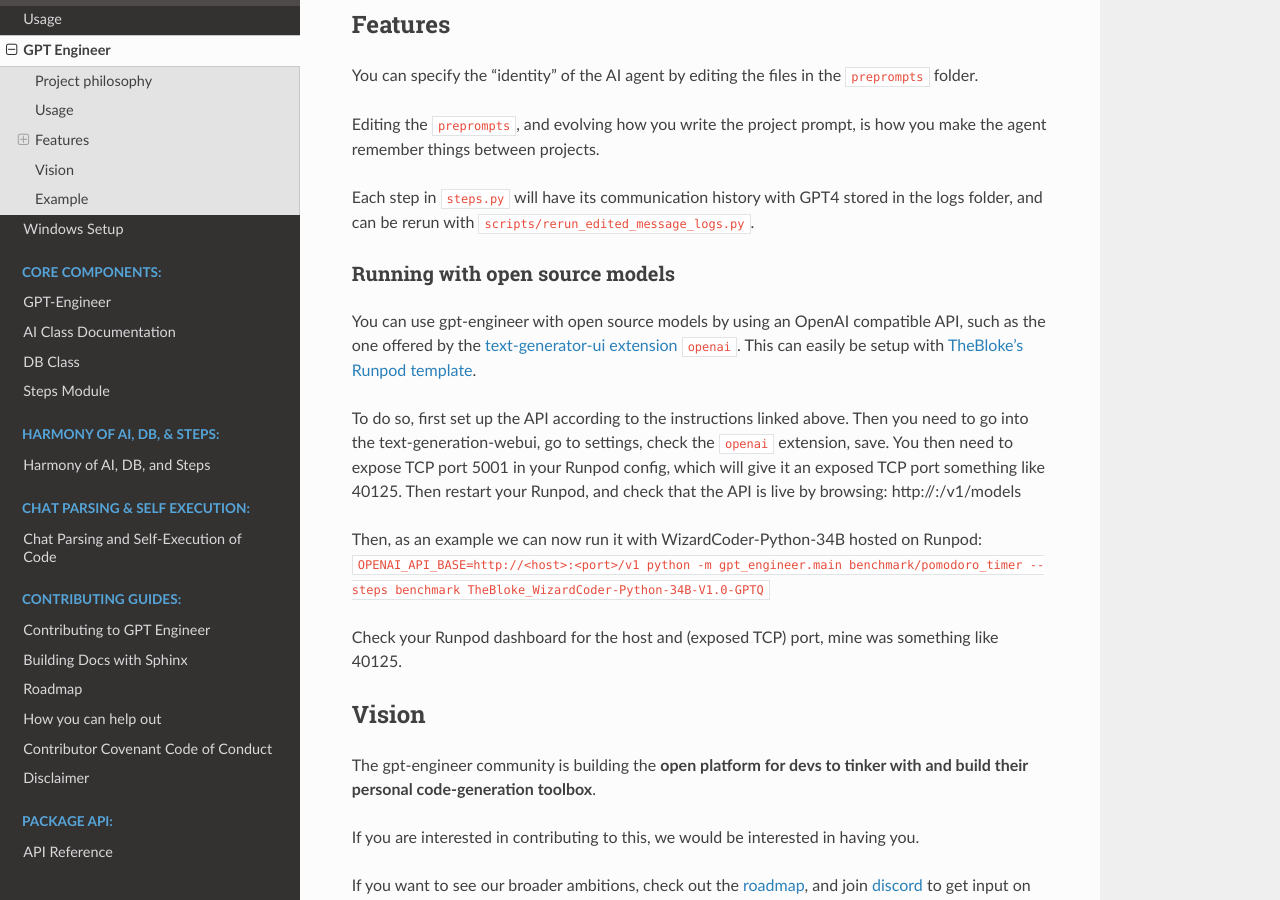
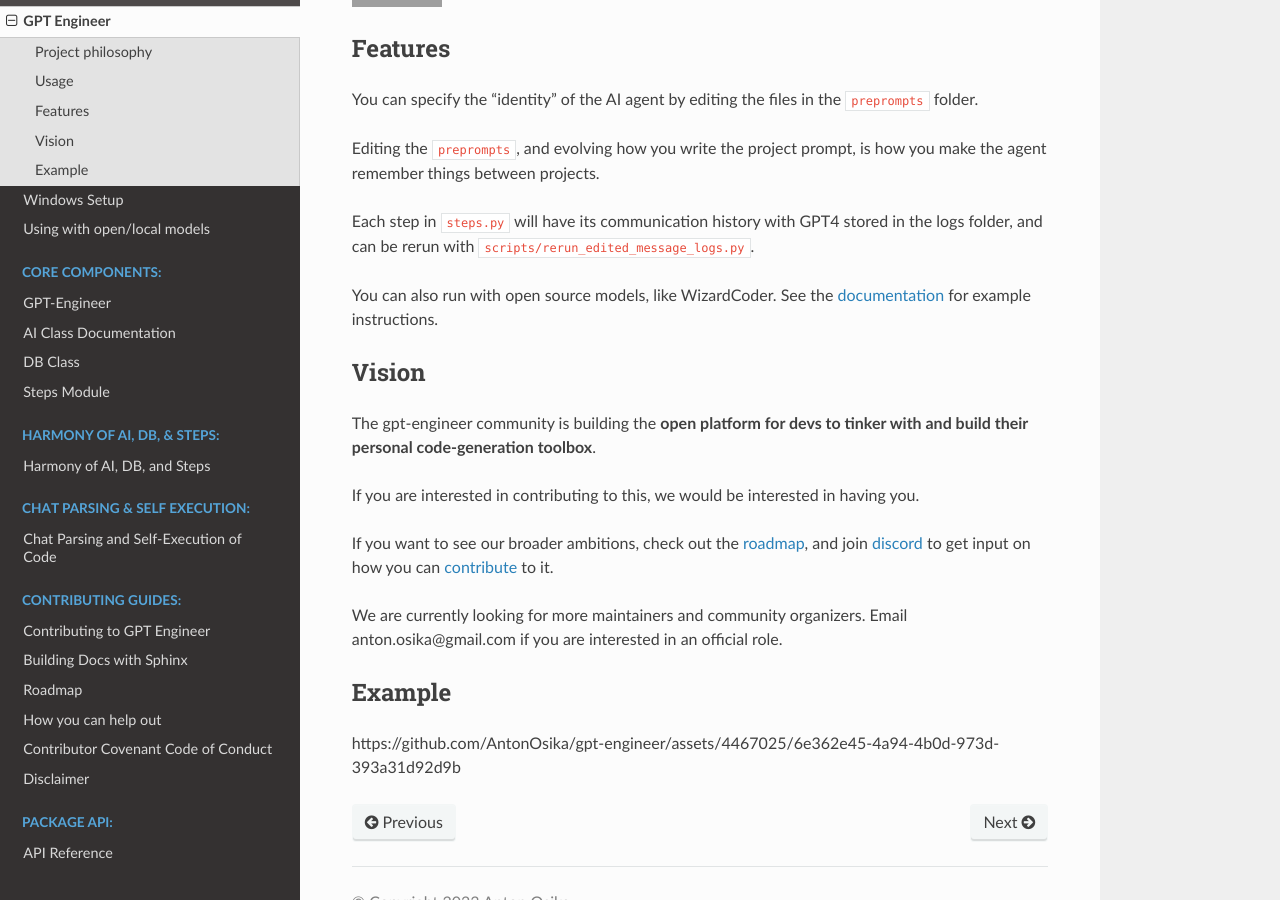
Before and after one commit to juberuu/gpt-engineer, a Sphinx documentation site: the page built from docs/readme_link.rst, in a window 1280 px wide and 900 px high, scrolled down 2035 px. Built offline with Sphinx 7.4.7 and the Read the Docs theme 2.0.0, drawn with Linux system fonts in a browser that asks for light colours; some of the changed text lies outside the part shown; grey boxes are pictures that could not be loaded.

Commit message:
fix: fix bad merge in #639 (#644)

```diff
--- a/README.md
+++ b/README.md
@@ -4,12 +4,11 @@
 [![GitHub Repo stars](https://img.shields.io/github/stars/AntonOsika/gpt-engineer?style=social)](https://github.com/AntonOsika/gpt-engineer)
 [![Twitter Follow](https://img.shields.io/twitter/follow/antonosika?style=social)](https://twitter.com/AntonOsika)
 
-
 **Specify what you want it to build, the AI asks for clarification, and then builds it.**
 
 GPT Engineer is made to be easy to adapt, extend, and make your agent learn how you want your code to look. It generates an entire codebase based on a prompt.
 
-[Demo](https://twitter.com/antonosika/status/1667641038104674306)
+[Demo](https://twitter.com/antonosika/status/1667641038104674306) — [Documentation](https://gpt-engineer.readthedocs.io/en/latest/)
 
 ## Project philosophy
 
@@ -42,6 +41,7 @@ Either just:
 Or:
 - Create a copy of `.env.template` named `.env`
 - Add your OPENAI_API_KEY in .env
+- (advanced) Use a local model, see [docs](https://gpt-engineer.readthedocs.io/en/latest/open_models.html).
 
 Check the [Windows README](./WINDOWS_README.md) for windows usage.
 
@@ -81,15 +81,8 @@ Editing the `preprompts`, and evolving how you write the project prompt, is how
 
 Each step in `steps.py` will have its communication history with GPT4 stored in the logs folder, and can be rerun with `scripts/rerun_edited_message_logs.py`.
 
-### Running with open source models
+You can also run with open source models, like WizardCoder. See the [documentation](https://gpt-engineer.readthedocs.io/en/latest/open_models.html) for example instructions.
 
-You can use gpt-engineer with open source models by using an OpenAI compatible API, such as the one offered by the [text-generator-ui extension `openai`](https://github.com/oobabooga/text-generation-webui/blob/main/extensions/openai/README.md). This can easily be setup with [TheBloke's Runpod template](https://www.runpod.io/console/gpu-secure-cloud?template=f1pf20op0z).
-
-To do so, first set up the API according to the instructions linked above. Then you need to go into the text-generation-webui, go to settings, check the `openai` extension, save. You then need to expose TCP port 5001 in your Runpod config, which will give it an exposed TCP port something like 40125. Then restart your Runpod, and check that the API is live by browsing: http://<public ip>:<port>/v1/models
-
-Then, as an example we can now run it with WizardCoder-Python-34B hosted on Runpod: `OPENAI_API_BASE=http://<host>:<port>/v1 python -m gpt_engineer.main benchmark/pomodoro_timer --steps benchmark TheBloke_WizardCoder-Python-34B-V1.0-GPTQ`
-
-Check your Runpod dashboard for the host and (exposed TCP) port, mine was something like 40125.
 
 ## Vision
 The gpt-engineer community is building the **open platform for devs to tinker with and build their personal code-generation toolbox**.
--- a/docs/index.rst
+++ b/docs/index.rst
@@ -20,6 +20,7 @@ Welcome to GPT-ENGINEER's Documentation
    usage
    readme_link
    windows_readme_link
+   open_models
 
 
 .. toctree::
```
Also changed, not shown: docs/open_models.rst (added, +20 -0 lines).
